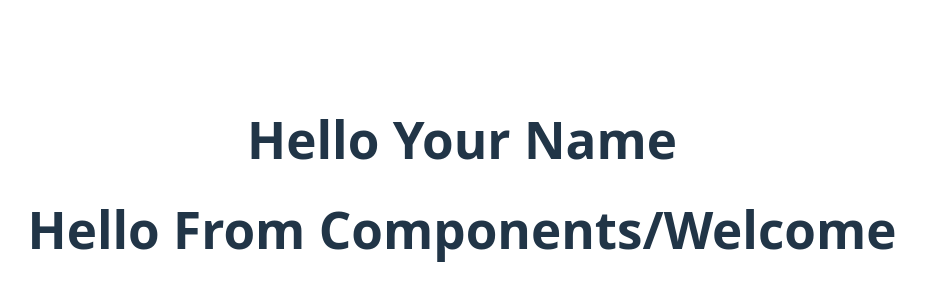
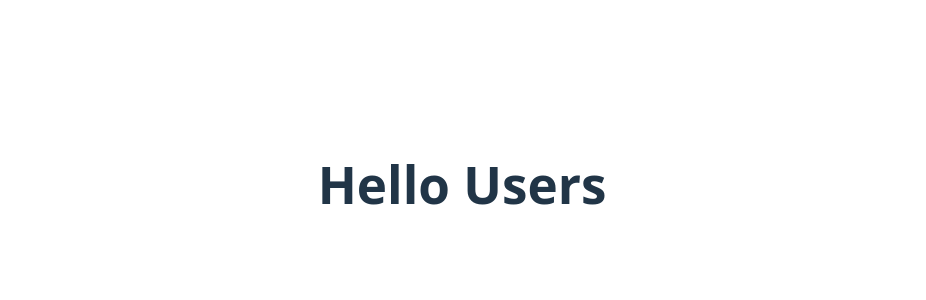
Before and after one commit to D-4-DIBAKAR/React-Tutorial, a React (Vite) app in the folder first-component/: page / in a window 1280 px wide. Shown: the part 216-516 px from the top of the page, without its empty margins (178-1104 px from the left). Built offline with nearby package versions, Linux system fonts and the light colour scheme.

Commit message:
Component Using JSX

```diff
--- a/first-component/src/App.jsx
+++ b/first-component/src/App.jsx
@@ -1,5 +1,6 @@
 import './App.css'
 import Greet from './components/Greet'
+import Hello from './components/Hello'
 import Welcome from './components/Welcome'
 
 function App() {
@@ -7,8 +8,9 @@ function App() {
 
   return (
     <>
-      <Greet />
-      <Welcome />
+      {/* <Greet />
+      <Welcome /> */}
+      <Hello />
     </>
   )
 }
--- /dev/null
+++ b/first-component/src/components/Hello.jsx
@@ -0,0 +1,9 @@
+import React from "react";
+
+export default function Hello() {
+     return (
+          <div>
+               <h1>Hello Users</h1>
+          </div>
+     );
+}
```
